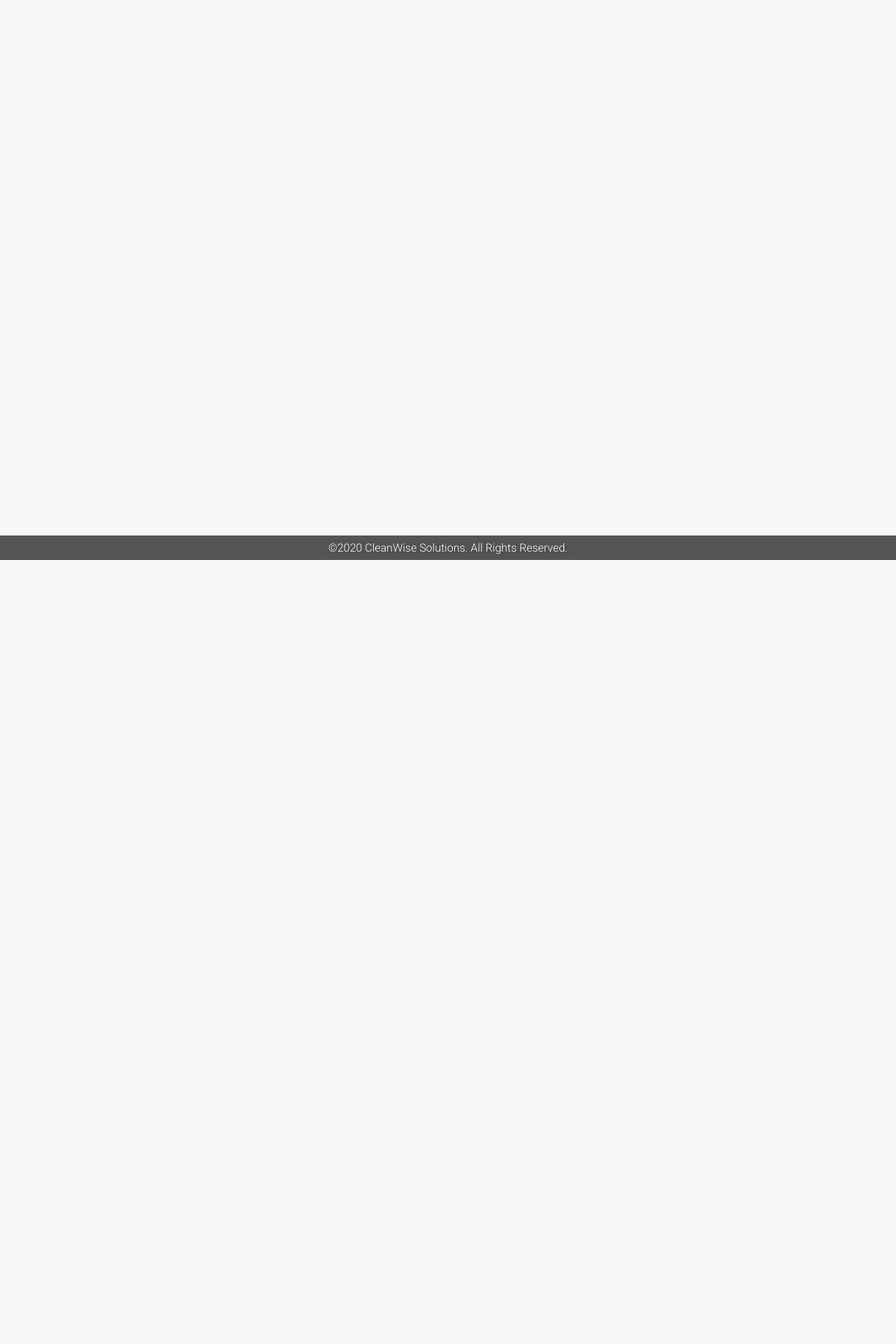
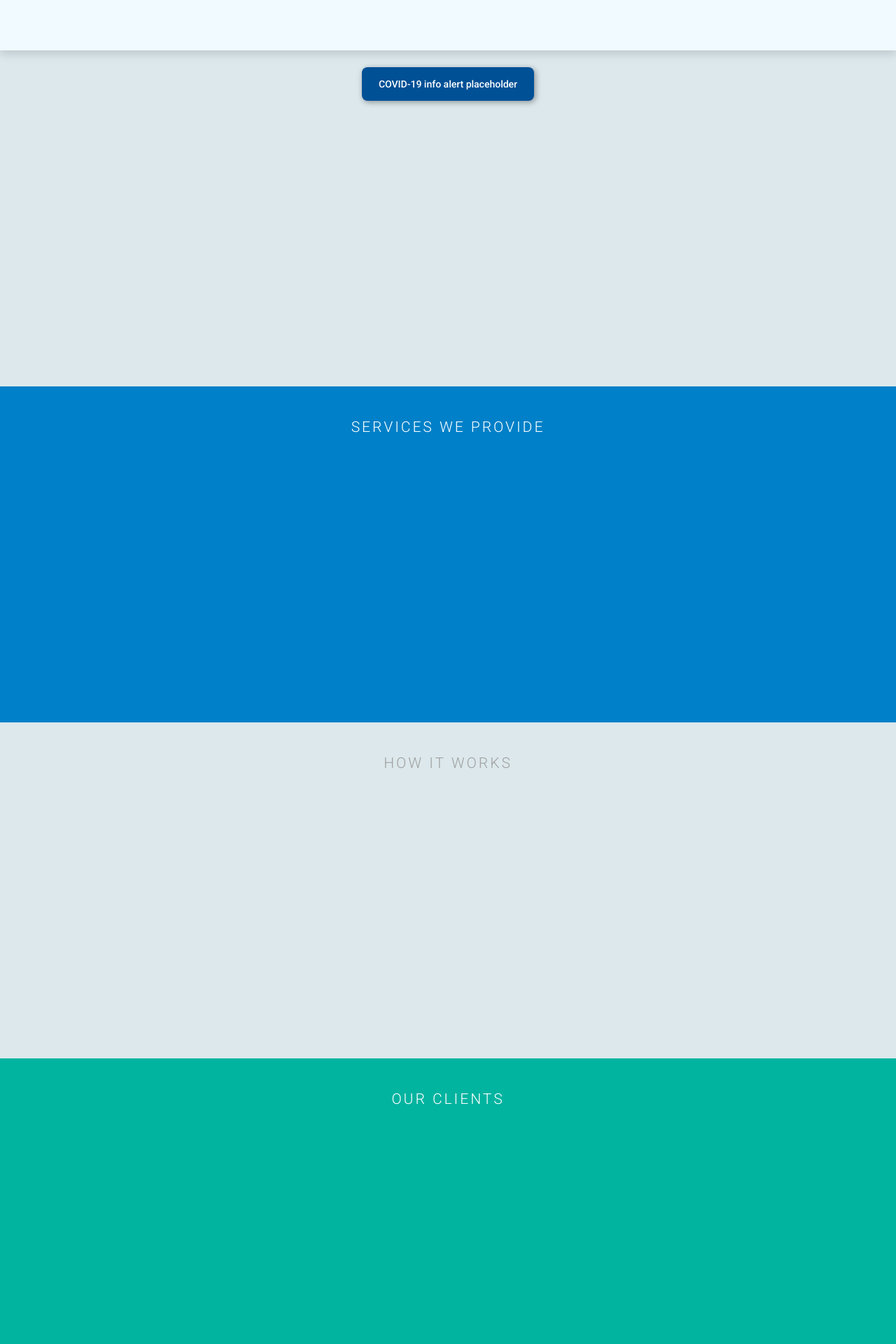
Before and after one commit to ericpowell3d/CleanWise-Solutions, a React (Create React App) app: page / in a window 1280 px wide. Shown: the top 1920 px of the page at 70% size. Before the commit the page ends 800 px from the top, so only its background shows below. Built offline with nearby package versions, Linux system fonts and the light colour scheme.

Commit message:
finished nav and started home page

```diff
--- a/public/css/global.css
+++ b/public/css/global.css
@@ -20,12 +20,15 @@
 
 :root {
     --scale: 1;
+    --primaryLight: #00dfc8;
     --primaryMain: #00b4a0;
+    --primaryDark: #007268;
+    --secondaryLight: #0080c8;
     --secondaryMain: #005096;
     --secondaryDark: #003068;
-    --infoMain: #0080ff;
-    --successMain: #00c864;
-    --warningMain: #ffa064;
+    --infoMain: #005096;
+    --successMain: #00b4a0;
+    --warningMain: #ffb400;
     --errorMain: #ff4064;
     --txtPrimary: #555;
     --txtSecondary: #555555a0;
@@ -40,21 +43,22 @@
     --actionDisabled: #55555564;
     --actionDisabledBG: #55555532;
     --actionFocus: #55555532;
-    --backgroundDefault: #f8f8f8;
-    --backgroundLight: #f4f4f4;
-    --backgroundMain: #f0f0f0;
-    --backgroundDark: #ececec;
+    --backgroundClear: #f0faff;
+    --backgroundDefault: #eaf4fa;
+    --backgroundLight: #e4eff4;
+    --backgroundMain: #e0ecf0;
+    --backgroundDark: #dce8ec;
 }
 
 /* SCROLLBAR */
 
 ::-webkit-scrollbar {
     width: 12px;
-    background-color: #ffffff00;
+    background-color: var(--backgroundClear);
 }
 
 ::-webkit-scrollbar-track {
-    background-color: #ffffff00;
+    background-color: var(--backgroundClear);
 }
 
 ::-webkit-scrollbar-thumb {
@@ -79,11 +83,11 @@ html {
     outline-color: var(--primaryMain);
 }
 
-.anim, div, img, a, h1, h2, h3, h4, h5, h6, p {
+.anim {
     transition: 0.15s ease-out;
 }
 
-.shade, img, h1, h2, h3, h4, h5, h6, p {
+.shade {
     filter: drop-shadow(2px 2px 4px #00000060);
 }
 
@@ -92,27 +96,35 @@ a {
 }
 
 h1 {
+    font-size: 48px;
+}
+
+h2 {
     font-size: 32px;
 }
 
-h2 {
+h3 {
     font-size: 24px;
 }
 
-h3 {
-    font-size: 21px;
+h4 {
+    font-size: 20px;
 }
 
-h4 {
+h5 {
     font-size: 18px;
 }
 
-h5 {
+h6 {
     font-size: 16px;
 }
 
-h6 {
-    font-size: 14px;
+.title {
+    padding: 48px 0 24px 0;
+    line-height: 1;
+    text-align: center;
+    font-weight: 300;
+    letter-spacing: 3px;
 }
 
 input::placeholder {
@@ -157,10 +169,11 @@ body {
     width: max-content;
     max-width: 100%;
     padding: 16px 24px;
+    border-radius: 8px;
     background-color: var(--infoMain);
     color: var(--txtPrimaryContrast);
     opacity: 0;
-    box-shadow: 0px 0px 14px #000000a0;
+    box-shadow: 2px 2px 8px #00000060;
     cursor: pointer;
     -webkit-touch-callout: none;
     -webkit-user-select: none;
@@ -168,13 +181,13 @@ body {
     -moz-user-select: none;
     -ms-user-select: none;
     user-select: none;
+    transition: 0.5s ease-out;
 }
 
-.notify h4 {
+.notify h5 {
     text-align: center;
     line-height: normal;
     font-weight: 500;
-    filter: drop-shadow(0px 0px 2px #00000060);
 }
 
 .notify.hide {
@@ -260,7 +273,7 @@ body {
 
 #footPad {
     width: 100%;
-    height: 472px;
+    height: 176px;
 }
 
 #home, #notFound {
@@ -271,17 +284,22 @@ body {
 /* NAVIGATION */
 
 nav {
-    z-index: 11;
+    z-index: 200;
     position: fixed;
     top: 0;
     left: 0;
     width: 100%;
+    height: 72px;
+    background: var(--backgroundClear);
+    box-shadow: 0px 6px 12px #00000020;
 }
 
 #navShow {
     position: relative;
+    display: flex;
+    flex-wrap: nowrap;
     top: 0;
-    max-width: 1024px;
+    width: 1024px;
     margin-left: auto;
     margin-right: auto;
     transition: 0.25s ease-out;
@@ -289,39 +307,142 @@ nav {
 
 #navHide {
     position: relative;
+    display: flex;
+    flex-wrap: nowrap;
     top: -72px;
-    max-width: 1024px;
+    width: 1024px;
     margin-left: auto;
     margin-right: auto;
     transition: 0.5s ease-out;
 }
 
+#navL {
+    padding: 12px 12px 12px 0;
+}
+
+#navL img {
+    max-height: 48px;
+}
+
+#navC {
+    width: 100%;
+    padding: 12px 12px 12px 12px;
+}
+
+#navR {
+    display: flex;
+    flex-wrap: nowrap;
+    width: max-content;
+    padding: 12px 0 12px 12px;
+}
+
+.navBtn, .navBtnActive {
+    position: relative;
+    width: max-content;
+    height: 48px;
+    color: var(--txtSecondary);
+    text-align: center;
+    cursor: pointer;
+}
+
+.navBtn p, .navBtnActive p {
+    vertical-align: top;
+    padding-top: 16px;
+    line-height: 1;
+    font-size: 18px;
+    font-weight: 400;
+    transition: 0.2s ease-out;
+}
+
+.navBtnBreak {
+    width: 64px;
+}
+
+.navBtnLine {
+    position: absolute;
+    bottom: 0;
+    left: 0;
+    width: 0%;
+    height: 2px;
+    border-radius: 1px;
+    background: #00000000;
+    transition: 0.2s ease-out;
+}
+
+.navBtn:hover, .navBtn:focus {
+    color: var(--txtPrimary);
+}
+
+.navBtn:active, .navBtnActive {
+    color: var(--primaryMain);
+}
+
+.navBtn:hover .navBtnLine, .navBtn:focus .navBtnLine {
+    width: 100%;
+    background: var(--txtPrimary);
+}
+
+.navBtn:active .navBtnLine, .navBtnActive .navBtnLine {
+    background: var(--primaryMain);
+}
+
+.navBtnActive:hover .navBtnLine {
+    width: 100%;
+    background: var(--primaryMain);
+}
+
 /* FOOTER */
 
 footer {
-    z-index: 10;
+    z-index: 100;
     position: absolute;
     bottom: 0;
     left: 0;
     width: 100%;
+    background: var(--primaryDark);
+    color: var(--txtPrimaryContrast);
 }
 
 #footerTop {
+    width: 100%;
+    padding: 64px 0;
+    background: #00000040;
     text-align: center;
-    width: 100%;
-    color: var(--txtPrimaryContrast);
-    background: var(--txtSecondary);
 }
 
 #footerBottom {
+    width: 100%;
+    padding: 16px 0;
+    background: #00000080;
     text-align: center;
-    width: 100%;
-    padding: 8px 0;
-    color: var(--txtPrimaryContrast);
-    background: var(--txtPrimary);
+    line-height: 1;
 }
 
 /* HOME */
+
+#homeHero {
+    width: 100%;
+    height: 480px;
+    background: var(--backgroundDark);
+}
+#homeServices {
+    width: 100%;
+    height: 480px;
+    background: var(--secondaryLight);
+    color: var(--txtPrimaryContrast);
+}
+#homeHow {
+    width: 100%;
+    height: 480px;
+    background: var(--backgroundDark);
+    color: var(--txtPrimaryContrast);
+}
+#homeClients {
+    width: 100%;
+    height: 480px;
+    background: var(--primaryMain);
+    color: var(--txtPrimaryContrast);
+}
 
 /* 404 NOT FOUND */
 
@@ -338,13 +459,16 @@ footer {
     width: max-content;
     height: max-content;
     padding: calc(48px * var(--scale));
+    border-radius: 8px;
     margin-top: 64px;
     margin-left: auto;
     margin-right: auto;
-    background: var(--txtTertiary);
+    background: var(--backgroundClear);
+    box-shadow: 2px 2px 8px #00000040;
 }
 
 #notFound404 {
+    color: var(--secondaryMain);
     font-size: calc(50px * var(--scale));
     font-weight: 600;
     margin-bottom: calc(24px * var(--scale));
@@ -355,9 +479,11 @@ footer {
 }
 
 #notFoundP a {
-    color: var(--actionHover);
+    color: var(--primaryMain);
+    font-weight: 600;
+    transition: 0.2s;
 }
 
 #notFoundP a:hover, #notFoundP a:focus {
-    color: var(--primaryMain);
+    color: var(--primaryLight);
 }
--- a/public/index.html
+++ b/public/index.html
@@ -26,7 +26,7 @@
   <title>CleanWise Solutions</title>
 
   <!-- FONTS -->
-  <link href="https://fonts.googleapis.com/css?family=Roboto:300,400,500,600,700,900&display=swap" rel="stylesheet" />
+  <link href="https://fonts.googleapis.com/css?family=Roboto:100,300,400,500,600,700,900&display=swap" rel="stylesheet" />
 
 </head>
 
--- a/src/components/Nav.js
+++ b/src/components/Nav.js
@@ -21,7 +21,32 @@ export default function Nav() {
   return (<>
     <nav>
       <div id={nav}>
-        <Link to="/"><div className={page === `home` ? "navBtnActive" : "navBtn"}><h3>Home</h3></div></Link>
+        <div id="navL">
+          <Link to="/"><img src="/images/branding/align_color.png" alt="CleanWise Solutions" /></Link>
+        </div>
+        <div id="navC" />
+        <div id="navR">
+          <Link to="/">
+            <div className={page === `home` ? "navBtnActive" : "navBtn"}>
+              <p>Home</p>
+              <div className="navBtnLine" />
+            </div>
+          </Link>
+          <div className="navBtnBreak" />
+          <Link to="/about">
+            <div className={page === `about` ? "navBtnActive" : "navBtn"}>
+              <p>About</p>
+              <div className="navBtnLine" />
+            </div>
+          </Link>
+          <div className="navBtnBreak" />
+          <Link to="/contact">
+            <div className={page === `contact` ? "navBtnActive" : "navBtn"}>
+              <p>Contact</p>
+              <div className="navBtnLine" />
+            </div>
+          </Link>
+        </div>
       </div>
     </nav>
   </>)
--- a/src/pages/Home.js
+++ b/src/pages/Home.js
@@ -1,14 +1,32 @@
 import React from 'react';
 import { Global } from '../utils/Global';
+import { Notify } from '../utils/Notify';
 
 export default function Home() {
   const { checkPage } = React.useContext(Global);
+  const notify = React.useContext(Notify);
   React.useEffect(() => { checkPage(); });
+  React.useEffect(() => { notify(`COVID-19 info alert placeholder`, `info`, 60000); }, []);
 
   return (<>
     <main id="home">
       <section id="home-hero">
-
+        <div id="homeHero" />
+      </section>
+      <section id="home-services">
+        <div id="homeServices">
+          <h2 className="title">SERVICES WE PROVIDE</h2>
+        </div>
+      </section>
+      <section id="home-how">
+        <div id="homeHow">
+          <h2 className="title" style={{ color: `#a0a0a0` }}>HOW IT WORKS</h2>
+        </div>
+      </section>
+      <section id="home-clients">
+        <div id="homeClients">
+          <h2 className="title">OUR CLIENTS</h2>
+        </div>
       </section>
     </main>
   </>)
--- a/src/utils/Notify.js
+++ b/src/utils/Notify.js
@@ -33,7 +33,7 @@ export function NotifyProvider({ children }) {
 
       {alert && alert !== null ?
         <div className={alertStyle} onClick={() => setAlertStyle(`notify hide ${alert.status}`)}>
-          <h4>{alert.message}</h4>
+          <h5>{alert.message}</h5>
         </div> : null}
 
       {children}
```
